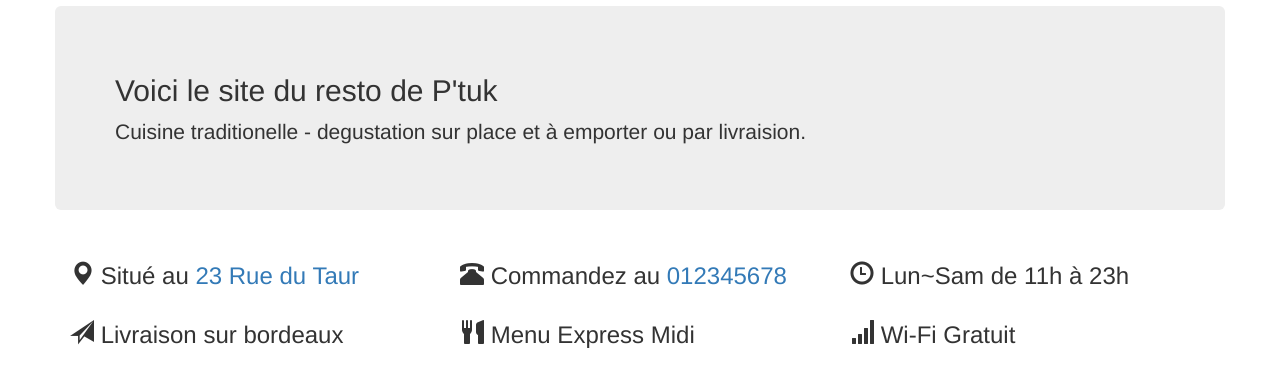
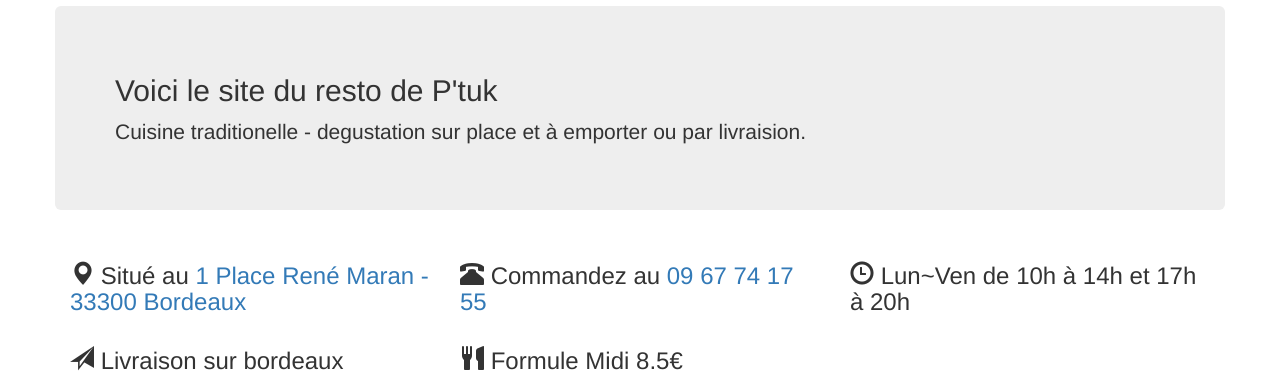
Before and after one commit to niris/thaiasiebordeaux, a Jekyll site: the page built from index.html, in a window 1280 px wide and 900 px high, cut to the strip 238-612 px from the top of the window. Built offline with Jekyll 4.4.1, drawn with Linux system fonts in a browser that asks for light colours.

Commit message:
Update info.yml

```diff
--- a/_data/info.yml
+++ b/_data/info.yml
@@ -1,7 +1,6 @@
 slogan:
- map-marker: Situé au <a href="http://maps.google.com?q=23 Rue du taur, Toulouse, France">23 Rue du Taur</a>
- phone-alt: Commandez au <a href="tel:012345678">012345678</a>
- time: Lun~Sam de 11h à 23h
+ map-marker: Situé au <a href="http://maps.google.com?q=23 Rue du taur, Toulouse, France">1 Place René Maran - 33300 Bordeaux</a>
+ phone-alt: Commandez au <a href="tel:0967741755">09 67 74 17 55</a>
+ time: Lun~Ven de 10h à 14h et 17h à 20h
  send: Livraison sur bordeaux
- cutlery: Menu Express Midi
- signal: Wi-Fi Gratuit
+ cutlery: Formule Midi 8.5€
```
